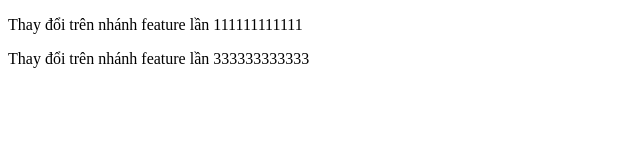
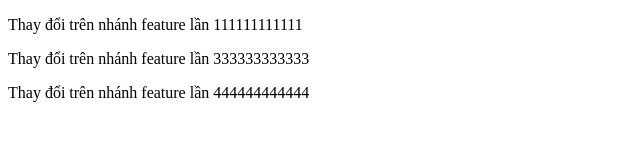
Before and after one commit to nguyenxuanhuy247/git-practice, a plain HTML site: page index.html in a window 1280 px wide. Shown: the whole page, without its empty margins (0-640 px from the left). Drawn offline with Linux system fonts and the light colour scheme.

Commit message:
Thay đổi trên nhánh feature lần 444444444444

```diff
--- a/index.html
+++ b/index.html
@@ -8,5 +8,6 @@
     <body>
         <p>Thay đổi trên nhánh feature lần 111111111111</p>
         <p>Thay đổi trên nhánh feature lần 333333333333</p>
+        <p>Thay đổi trên nhánh feature lần 444444444444</p>
     </body>
 </html>
```
